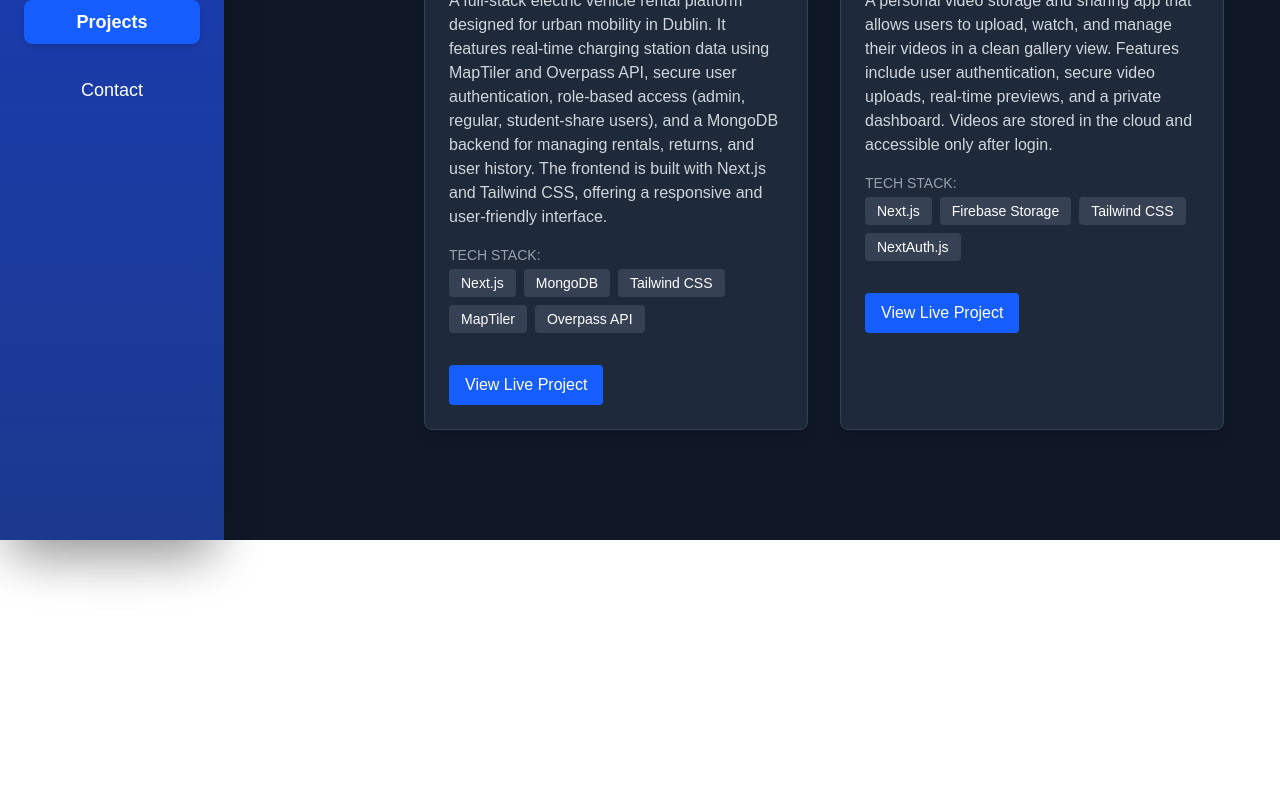
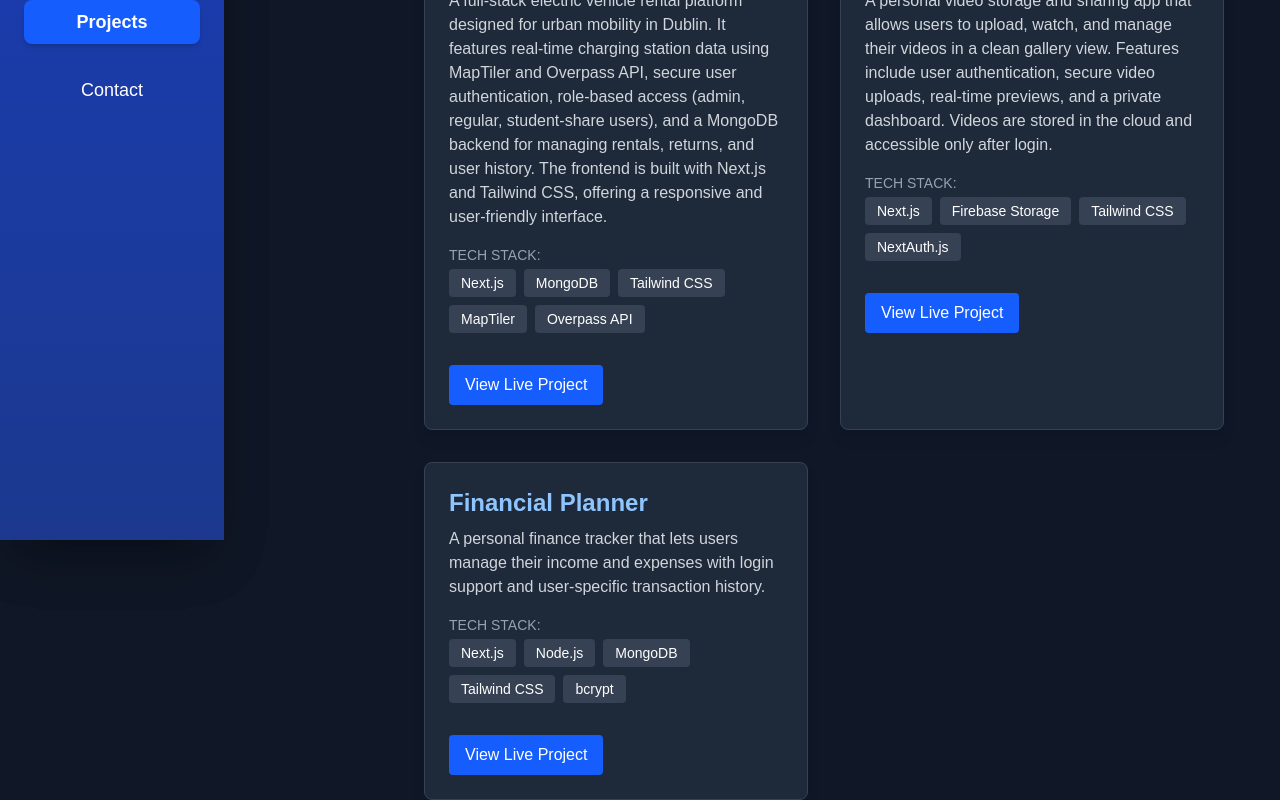
Before and after one commit to Femi-coder/my-portfolio, a Next.js app: page /projects in a window 1280 px wide. Shown: the part 260-1060 px from the top of the page. Before the commit the page ends 800 px from the top, so only its background shows below. Built offline with nearby package versions, Linux system fonts and the light colour scheme.

Commit message:
financial planner added

```diff
--- a/pages/projects.jsx
+++ b/pages/projects.jsx
@@ -12,9 +12,18 @@ const projects = [
     title: 'Video Gallery App - Personal Project',
     desc: `A personal video storage and sharing app that allows users to upload, watch, and manage their videos in a clean gallery view. Features include user authentication, secure video uploads, real-time previews, and a private dashboard. Videos are stored in the cloud and accessible only after login.`,
     tech: ['Next.js', 'Firebase Storage', 'Tailwind CSS', 'NextAuth.js'],
-    liveLink: 'https://your-video-gallery.vercel.app', // Replace with your actual deployment link
+    liveLink: 'https://your-video-gallery.vercel.app',
+
   },
+  {
+  title: 'Financial Planner',
+  desc: 'A personal finance tracker that lets users manage their income and expenses with login support and user-specific transaction history.',
+  tech: ['Next.js', 'Node.js', 'MongoDB', 'Tailwind CSS', 'bcrypt'],
+  liveLink: 'https://finance-tracker-one-olive.vercel.app/'
+  }
+
 ];
+
 
 export default function Projects() {
   return (
```
